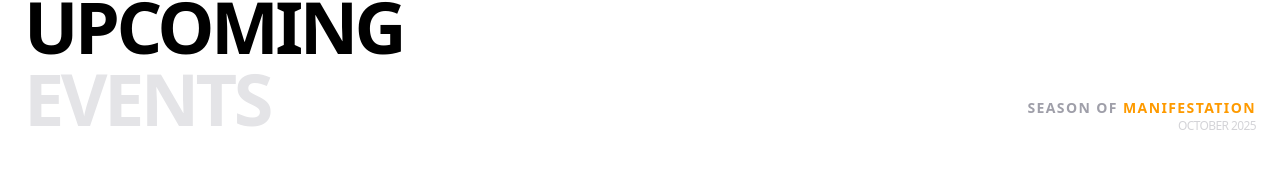
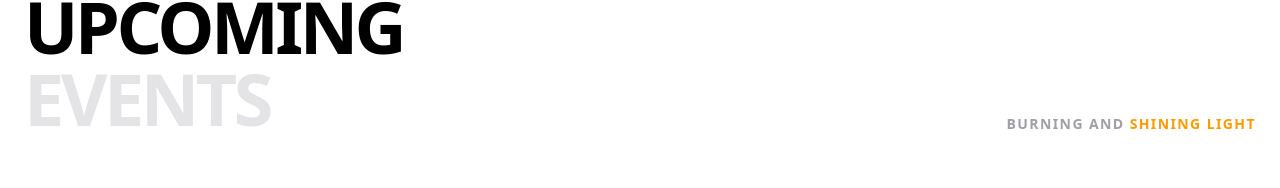
Before and after one commit to bugijay7/zoewc, a React (Vite) app in the folder client/: page /events/eventList in a window 1280 px wide. Shown: the part 137-325 px from the top of the page. Built offline with nearby package versions, Linux system fonts and the light colour scheme; no server answers.

Commit message:
events page

```diff
--- a/client/src/pages/Events/EventList.jsx
+++ b/client/src/pages/Events/EventList.jsx
@@ -31,9 +31,8 @@ export default function EventList() {
           </div>
           <div data-aos="fade-left" className="text-right">
             <p className="text-sm font-black uppercase tracking-widest text-zinc-400">
-              Season of <span className="text-amber-500">Manifestation</span>
+              Burning and  <span className="text-amber-500">Shining light</span>
             </p>
-            <p className="text-xs text-zinc-300 tracking-tighter uppercase font-medium">October 2025</p>
           </div>
         </div>
       </header>
```
